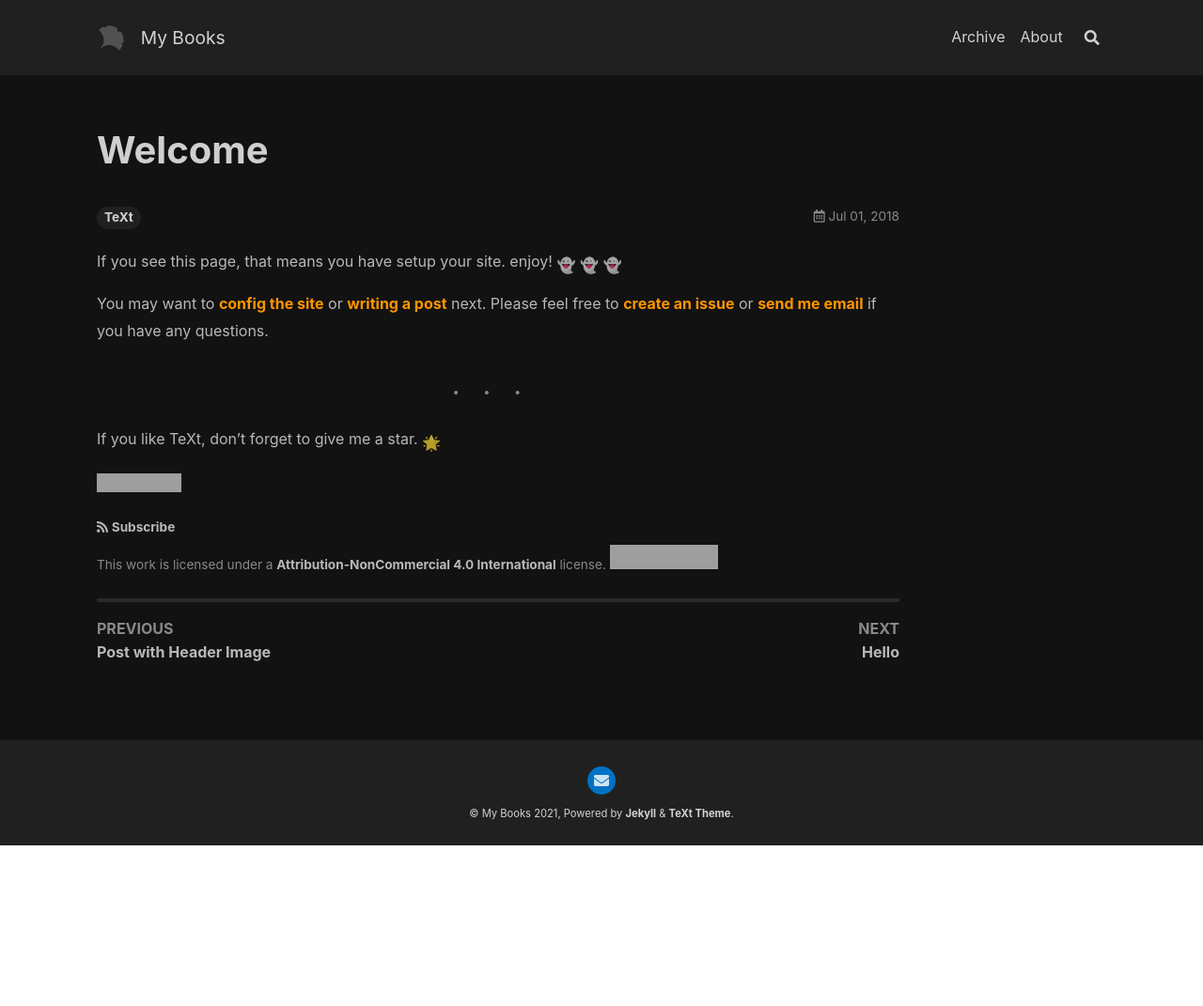
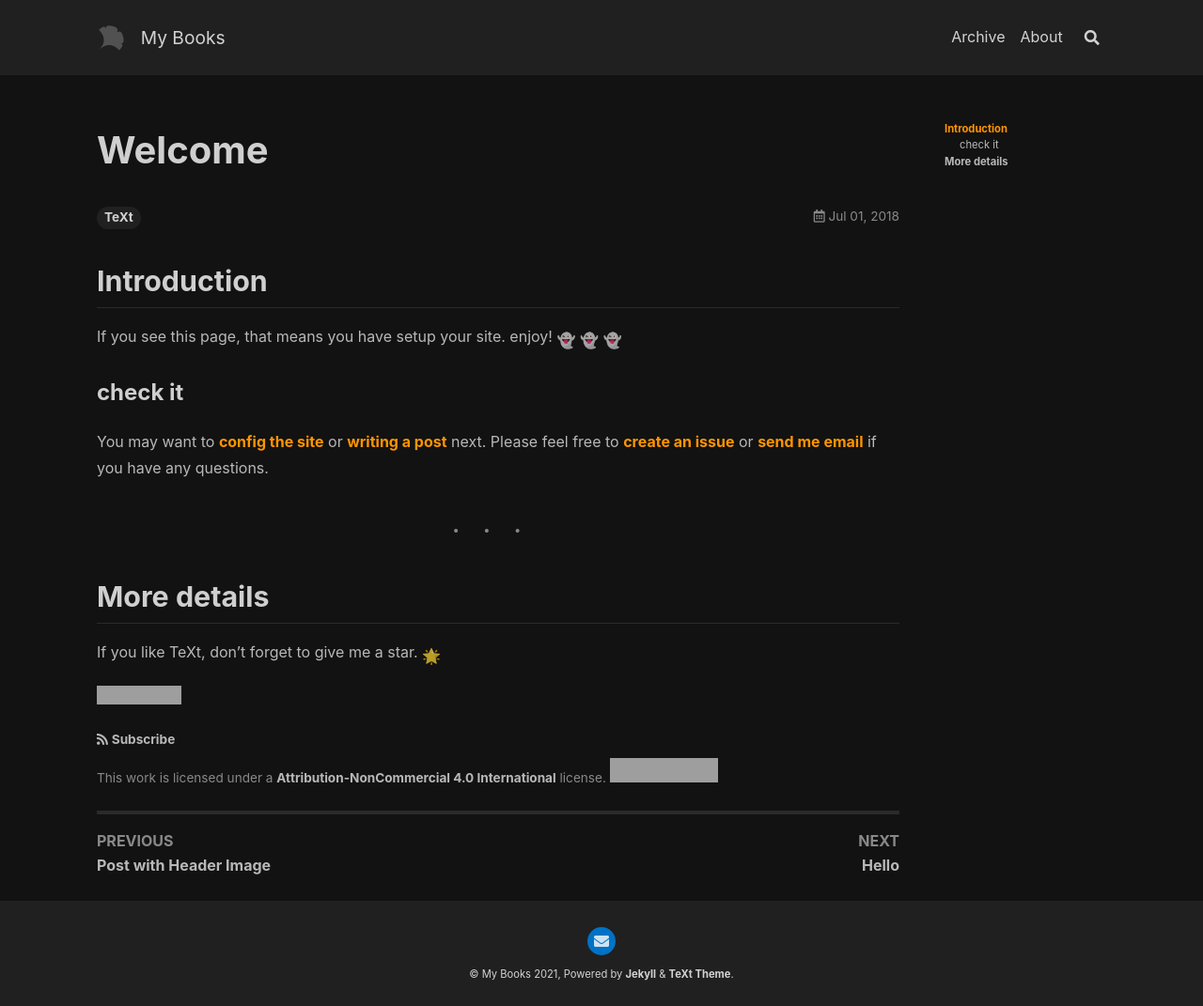
Before and after one commit to grzegorzcode/imaginacje, a Jekyll site: the page built from _posts/2018-07-01-welcome.md, in a window 1280 px wide. Shown: the whole page at 94% size. Built offline with Jekyll 4.4.1, drawn with Linux system fonts in a browser that asks for light colours; nearby versions of some CDN libraries; emoji names are drawn with the system emoji font; before the commit the page ends 900 px from its top, so only the background shows below that; grey boxes are pictures that could not be loaded.

Commit message:
initial
Took 9 minutes

```diff
--- a/_layouts/home.html
+++ b/_layouts/home.html
@@ -27,6 +27,7 @@ titles:
 show_title: false
 articles:
   data_source: paginator.posts
+  type: brief
   article_type: BlogPosting
   show_cover: false
   show_excerpt: true
--- a/_posts/2018-07-01-welcome.md
+++ b/_posts/2018-07-01-welcome.md
@@ -1,9 +1,15 @@
 ---
 title: Welcome
 tags: TeXt
+aside:
+  toc: true
 ---
 
+## Introduction
+
 If you see this page, that means you have setup your site. enjoy! :ghost: :ghost: :ghost:
+
+### check it
 
 You may want to [config the site](https://tianqi.name/jekyll-TeXt-theme/docs/en/configuration) or [writing a post](https://tianqi.name/jekyll-TeXt-theme/docs/en/writing-posts) next. Please feel free to [create an issue](https://github.com/kitian616/jekyll-TeXt-theme/issues) or [send me email](mailto:kitian616@outlook.com) if you have any questions.
 
@@ -11,6 +17,8 @@ You may want to [config the site](https://tianqi.name/jekyll-TeXt-theme/docs/en/
 
 ---
 
+## More details
+
 If you like TeXt, don't forget to give me a star. :star2:
 
 [![Star This Project](https://img.shields.io/github/stars/kitian616/jekyll-TeXt-theme.svg?label=Stars&style=social)](https://github.com/kitian616/jekyll-TeXt-theme/)
```
